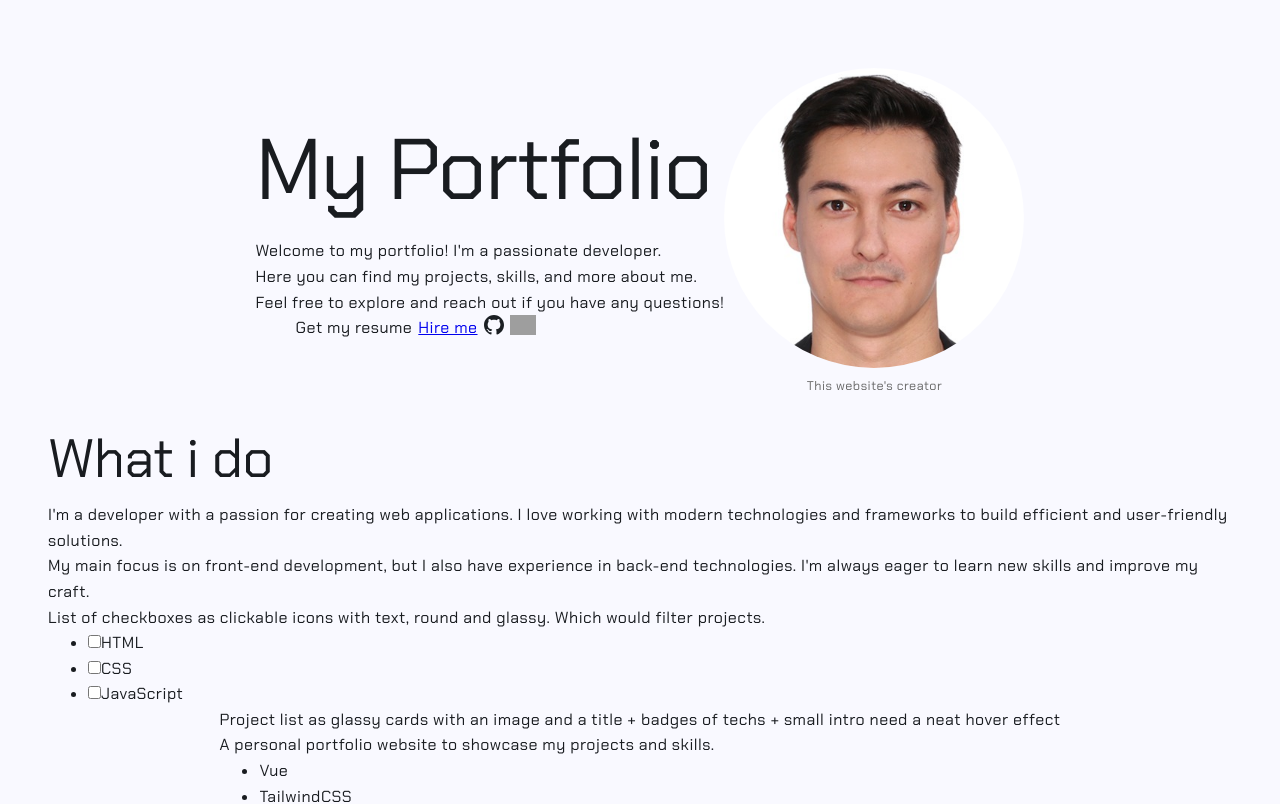
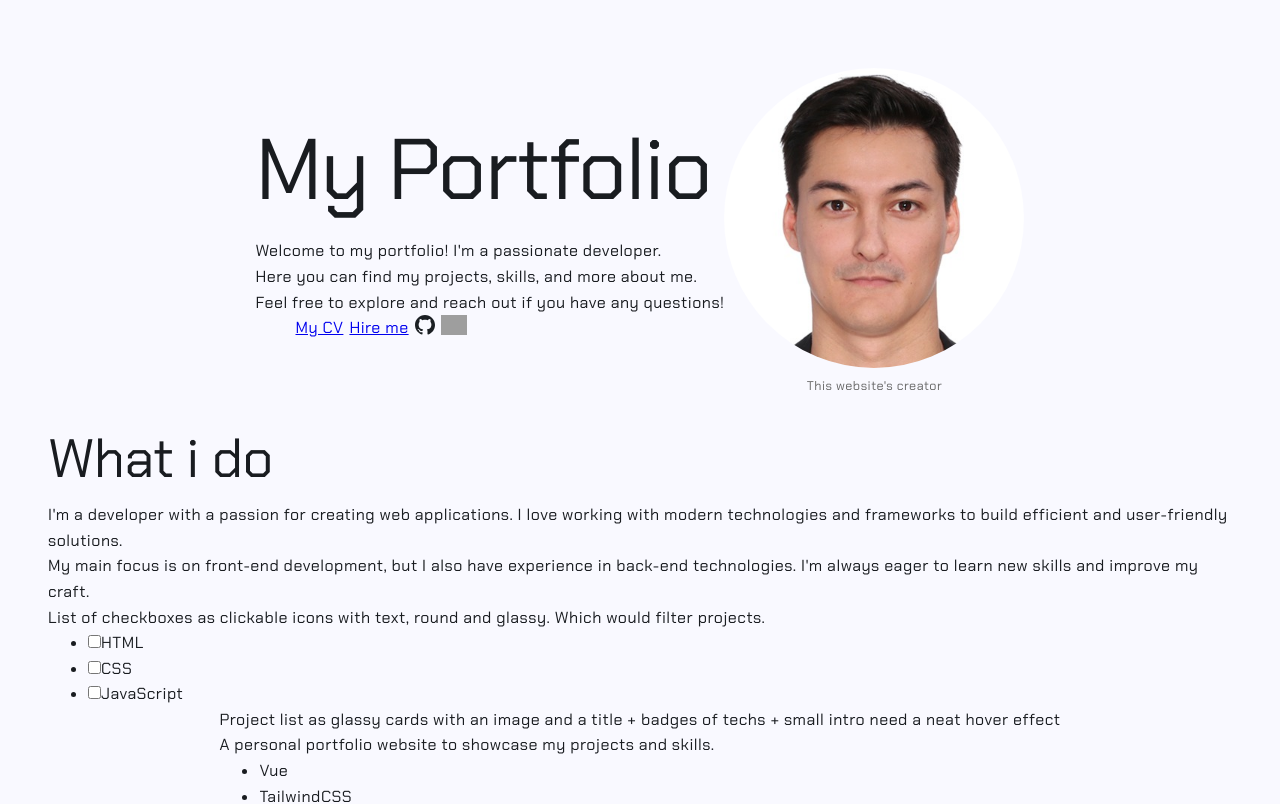
Before and after one commit to AlexGreau/Portfolio, a Vue app: page / in a window 1280 px wide. Shown: the top 804 px of the page. Built offline with nearby package versions, Linux system fonts and the light colour scheme; grey boxes are pictures that could not be loaded.

Commit message:
feat: resume link

```diff
--- a/src/views/HomeView.vue
+++ b/src/views/HomeView.vue
@@ -7,7 +7,7 @@
         Here you can find my projects, skills, and more about me.<br/>
         Feel free to explore and reach out if you have any questions!</p>
         <ul>
-          <li>Get my resume</li>
+          <li><a href="https://drive.google.com/file/d/1DEd9sTz8nBU5GiNecM1OBAAv88Kr_LZM/view?usp=drive_link" target="_blank">My CV</a></li>
           <li>
             <a href="mailto:alexgreau@live.fr?subject=Job%20Prospect">
               Hire me
```
